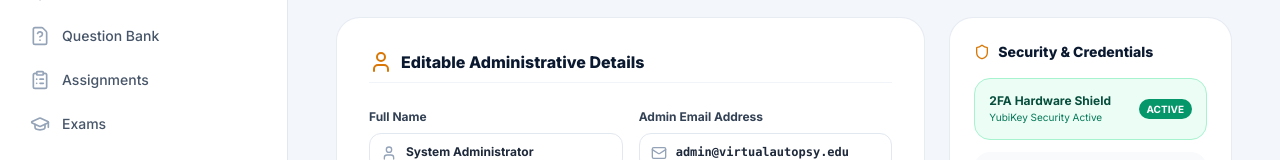
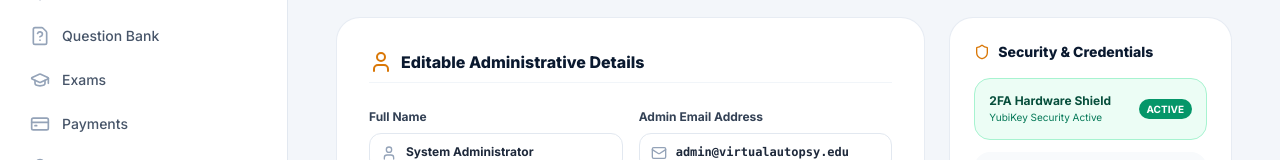
Before and after one commit to shivanand-vn/Virtual-Autopsy-Training, a React (Vite) app in the folder frontend/: page /admin/profile in a window 1280 px wide. Shown: the part 276-436 px from the top of the page. Built offline with nearby package versions, Linux system fonts and the light colour scheme.

Commit message:
fix(admin-sidebar): remove assignments menu item

```diff
--- a/frontend/src/components/admin/AdminSidebar.tsx
+++ b/frontend/src/components/admin/AdminSidebar.tsx
@@ -47,7 +47,6 @@ export const AdminSidebar: React.FC<AdminSidebarProps> = ({ isOpen = true, onClo
     { name: 'Users', path: '/admin/users', icon: Users },
     { name: 'Courses', path: '/admin/courses', icon: BookOpen },
     { name: 'Question Bank', path: '/admin/question-bank', icon: FileQuestion },
-    { name: 'Assignments', path: '/admin/assignments', icon: ClipboardList },
     { name: 'Exams', path: '/admin/exams', icon: GraduationCap },
     { name: 'Payments', path: '/admin/payments', icon: CreditCard },
     { name: 'Certificates', path: '/admin/certificates', icon: Award },
```
